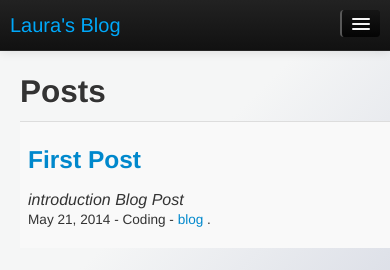
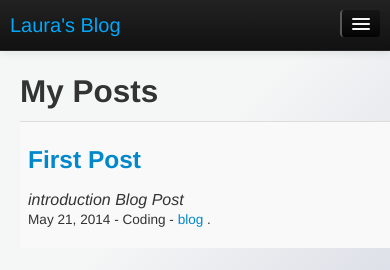
Before and after one commit to LauraR6561/Laurar6561.github.io, a Jekyll site: the page built from index.html, in a window 390 px wide. Shown: the top 270 px of the page. Built offline with Jekyll 4.4.1, drawn with Linux system fonts in a browser that asks for light colours; Markdown is read by kramdown in place of the engine named in the settings.

Commit message:
change nav

```diff
--- a/_includes/menu.html
+++ b/_includes/menu.html
@@ -1,21 +1,3 @@
- <style type="text/css">
-      body {
-        padding-top: 60px;
-        padding-bottom: 40px;
-      }
-      .sidebar-nav {
-        padding: 9px 0;
-      }
-
-      @media (max-width: 980px) {
-        /* Enable use of floated navbar text */
-        .navbar-text.pull-right {
-          float: none;
-          padding-left: 5px;
-          padding-right: 5px;
-        }
-      }
-    </style>
 <div class="navbar navbar-inverse navbar-fixed-top">
       <div class="navbar-inner">
         <div class="container-fluid">
--- a/index.html
+++ b/index.html
@@ -2,7 +2,7 @@
 layout: layout
 title: "Laura Rutz"
 ---
-<h2>Posts</h2>
+<h2>My Posts</h2>
 <table class="table table-striped">
     <tbody>
     {% for post in site.posts %}
```
Also changed, not shown: css/bootstrap-responsive.css.
